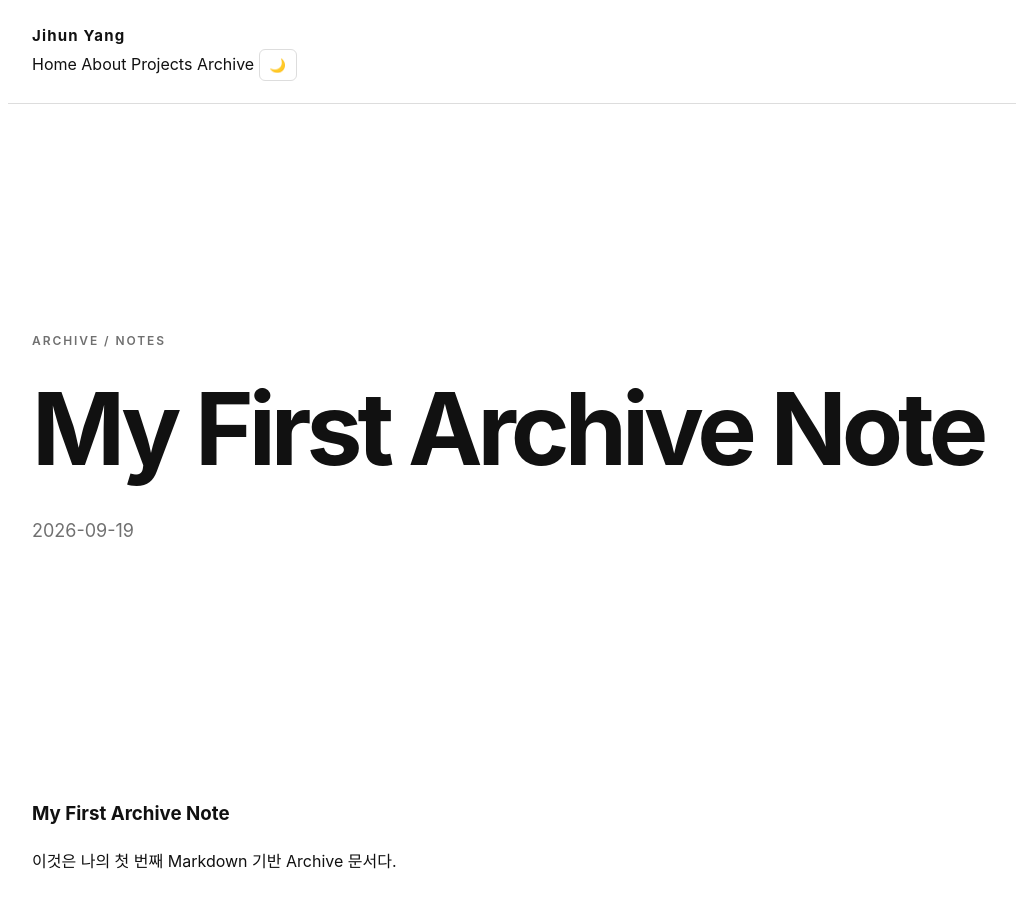
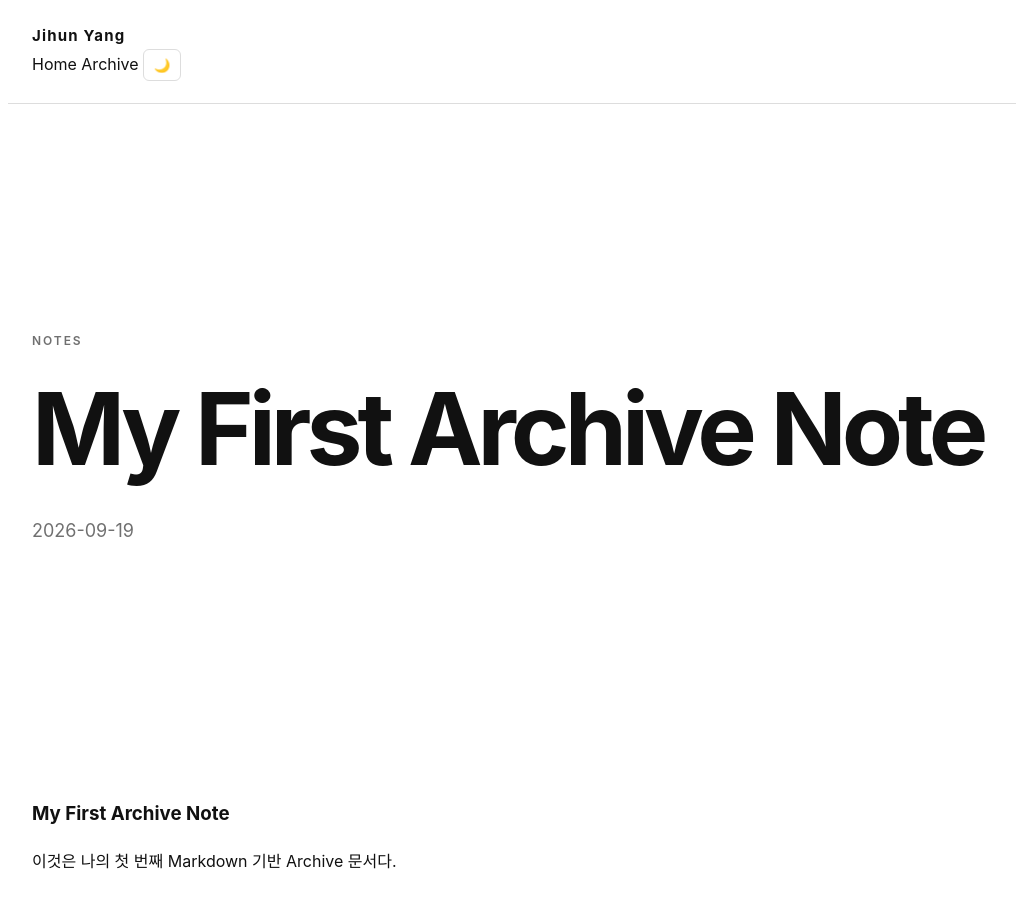
Before and after one commit to JihunYangKR/JihunYangKR.github.io, a Jekyll site: the page built from _posts/2026-09-19-first-note.md, in a window 1280 px wide and 900 px high. Shown: the whole window, without its empty margins (82-1098 px from the left). Built offline with Jekyll 4.4.1, drawn with Linux system fonts in a browser that asks for light colours; some of the changed text lies outside the part shown.

Commit message:
Update post.html

```diff
--- a/_layouts/post.html
+++ b/_layouts/post.html
@@ -1,15 +1,72 @@
----
-layout: default
----
+<!DOCTYPE html>
+<html lang="ko">
 
-<article>
+<head>
+
+    <meta charset="UTF-8">
+
+    <meta
+        name="viewport"
+        content="width=device-width, initial-scale=1.0"
+    >
+
+    <title>
+        {{ page.title }} — Jihun Yang
+    </title>
+
+    <link
+        rel="stylesheet"
+        href="{{ '/css/style.css' | relative_url }}"
+    >
+
+</head>
+
+<body>
+
+<header class="navbar">
+
+    <div class="nav-container">
+
+        <a
+            href="{{ '/' | relative_url }}"
+            class="logo"
+        >
+            Jihun Yang
+        </a>
+
+        <nav>
+
+            <a href="{{ '/' | relative_url }}">
+                Home
+            </a>
+
+            <a href="{{ '/archive/' | relative_url }}">
+                Archive
+            </a>
+
+            <button
+                id="theme-button"
+                class="icon-button"
+                onclick="toggleTheme()"
+            >
+                🌙
+            </button>
+
+        </nav>
+
+    </div>
+
+</header>
+
+
+<main>
 
 <section class="hero">
 
     <div class="container">
 
         <p class="eyebrow">
-                ARCHIVE / NOTES
+            {{ page.categories | join: " / " | upcase }}
         </p>
 
         <h1>
@@ -29,14 +86,55 @@
 
 <div class="container">
 
-            <div class="archive-content">
+    <article class="post-content">
 
         {{ content }}
 
+    </article>
+
+
+    {% if page.tags %}
+
+    <div class="post-tags">
+
+        {% for tag in page.tags %}
+
+            <span class="tag">
+                #{{ tag }}
+            </span>
+
+        {% endfor %}
+
     </div>
+
+    {% endif %}
 
 </div>
 
 </section>
 
-</article>
+</main>
+
+
+<footer>
+
+    <div>
+        © 2026 Jihun Yang
+    </div>
+
+    <div>
+
+        <a href="{{ '/archive/notes/' | relative_url }}">
+            ← Back to Notes
+        </a>
+
+    </div>
+
+</footer>
+
+
+<script src="{{ '/js/main.js' | relative_url }}"></script>
+
+</body>
+
+</html>
```
Lines whose indentation alone changed are shown as unchanged.
